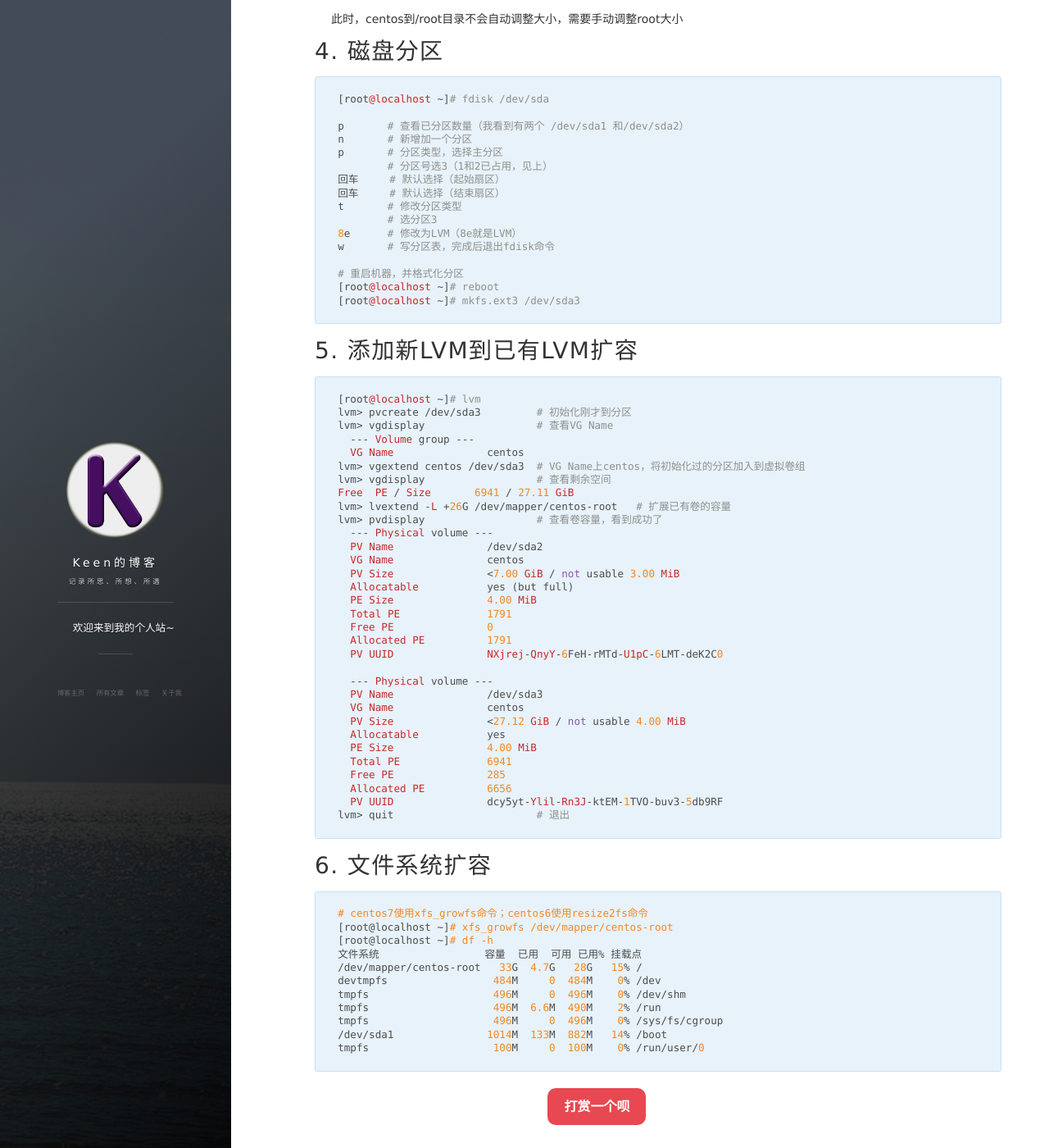
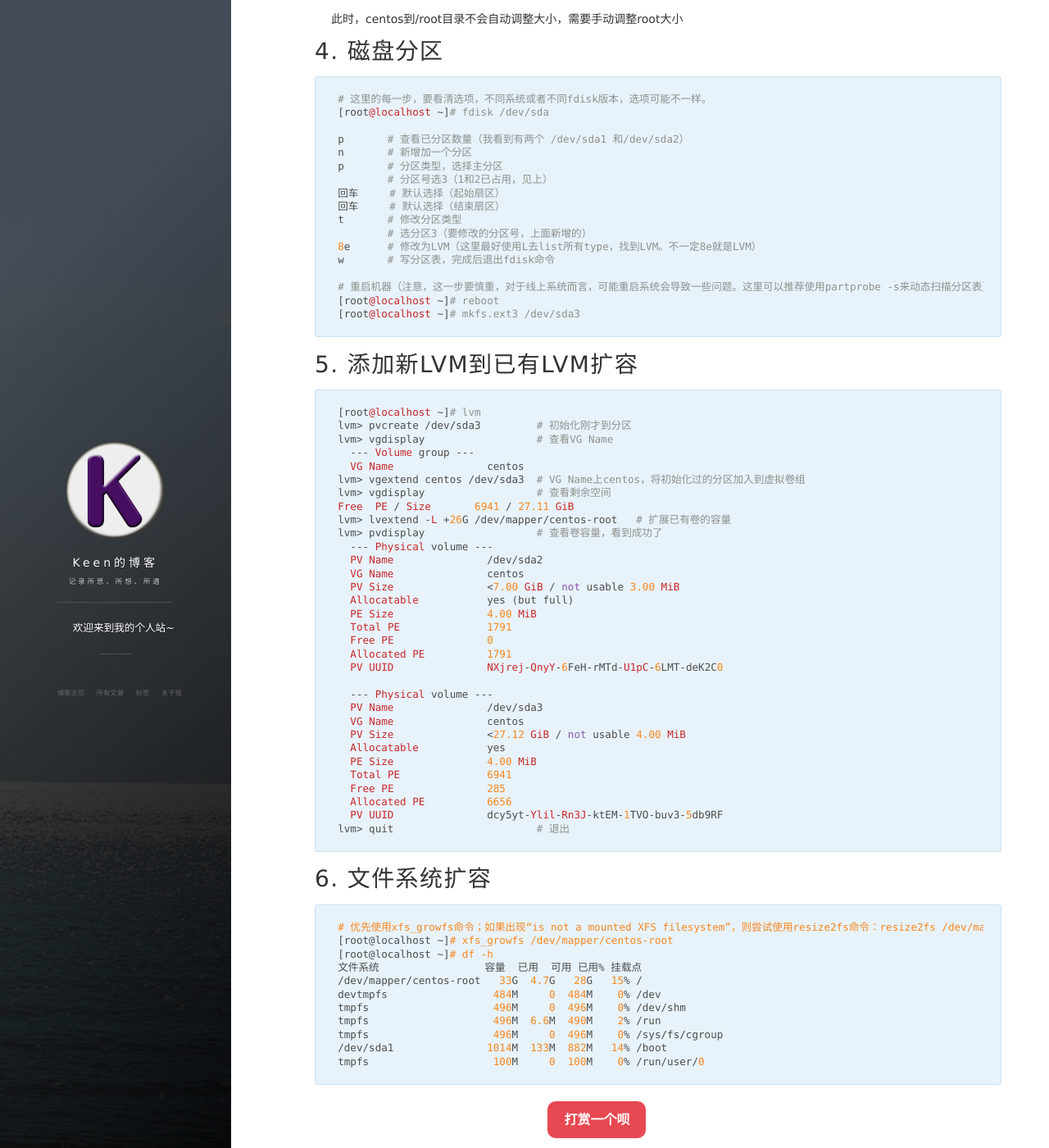
Before and after one commit to Keenjin/Keenjin.github.io, a Jekyll site: the page built from _posts/2019-06-23-centos-resize-disk.md, in a window 1280 px wide and 1400 px high, scrolled down 1087 px. Shown: the whole window at 82% size. Built offline with Jekyll 4.4.1, drawn with Linux system fonts in a browser that asks for light colours; nearby versions of some CDN libraries; comment, search, counter and statistics services are not loaded.

Commit message:
调整分区大小

````diff
--- a/_posts/2019-06-23-centos-resize-disk.md
+++ b/_posts/2019-06-23-centos-resize-disk.md
@@ -66,6 +66,7 @@ VBoxManage modifyhd 74fda9b9-81c3-4b15-a51a-dab1b3b12001 --resize 35960
 # 4. 磁盘分区
 
 ```bash
+# 这里的每一步，要看清选项，不同系统或者不同fdisk版本，选项可能不一样。
 [root@localhost ~]# fdisk /dev/sda
 
 p       # 查看已分区数量（我看到有两个 /dev/sda1 和/dev/sda2）
@@ -75,11 +76,11 @@ p       # 分区类型，选择主分区
 回车     # 默认选择（起始扇区）
 回车     # 默认选择（结束扇区）
 t       # 修改分区类型
-        # 选分区3
-8e      # 修改为LVM（8e就是LVM）
+        # 选分区3（要修改的分区号，上面新增的）
+8e      # 修改为LVM（这里最好使用L去list所有type，找到LVM。不一定8e就是LVM）
 w       # 写分区表，完成后退出fdisk命令
 
-# 重启机器，并格式化分区
+# 重启机器（注意，这一步要慎重，对于线上系统而言，可能重启系统会导致一些问题。这里可以推荐使用partprobe -s来动态扫描分区表），并格式化分区
 [root@localhost ~]# reboot
 [root@localhost ~]# mkfs.ext3 /dev/sda3
 ```
@@ -124,7 +125,7 @@ lvm> quit                       # 退出
 # 6. 文件系统扩容
 
 ```bash
-# centos7使用xfs_growfs命令；centos6使用resize2fs命令
+# 优先使用xfs_growfs命令；如果出现“is not a mounted XFS filesystem”，则尝试使用resize2fs命令：resize2fs /dev/mapper/centos-root
 [root@localhost ~]# xfs_growfs /dev/mapper/centos-root
 [root@localhost ~]# df -h
 文件系统                 容量  已用  可用 已用% 挂载点
````
